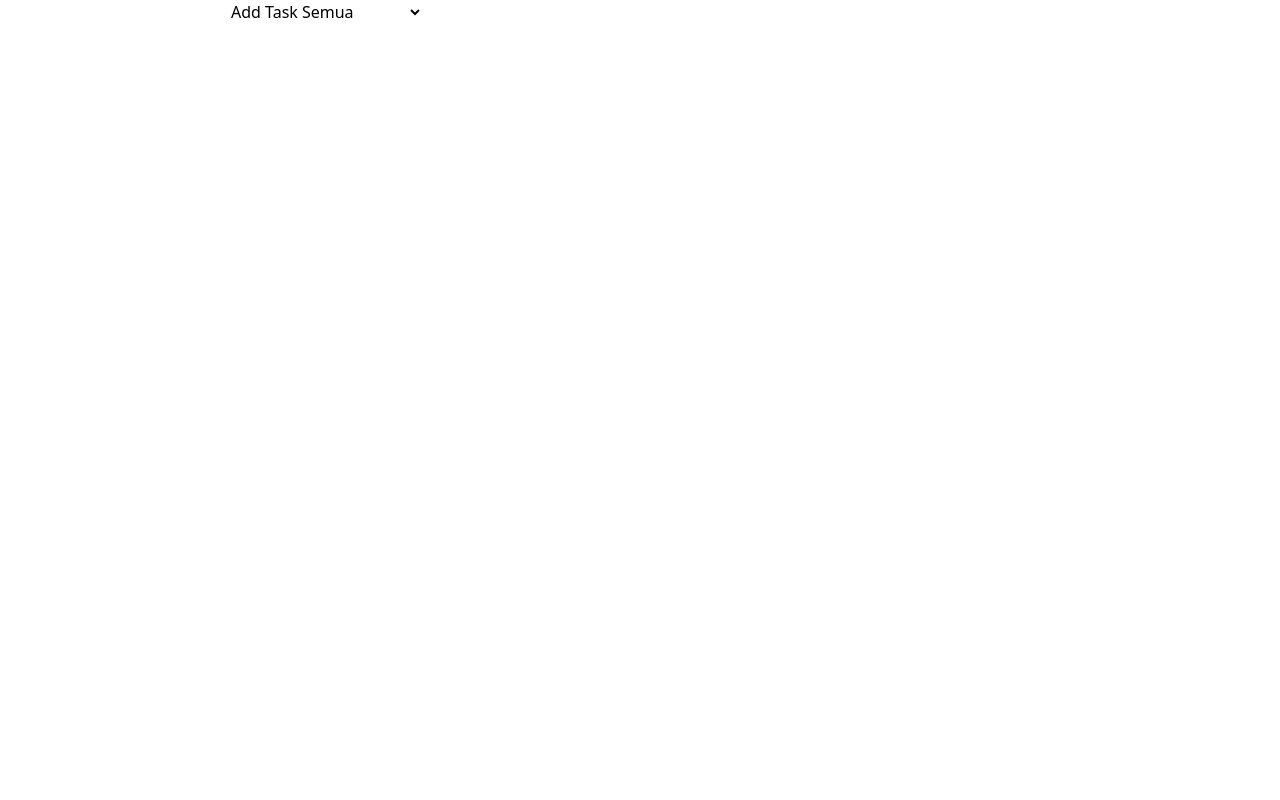
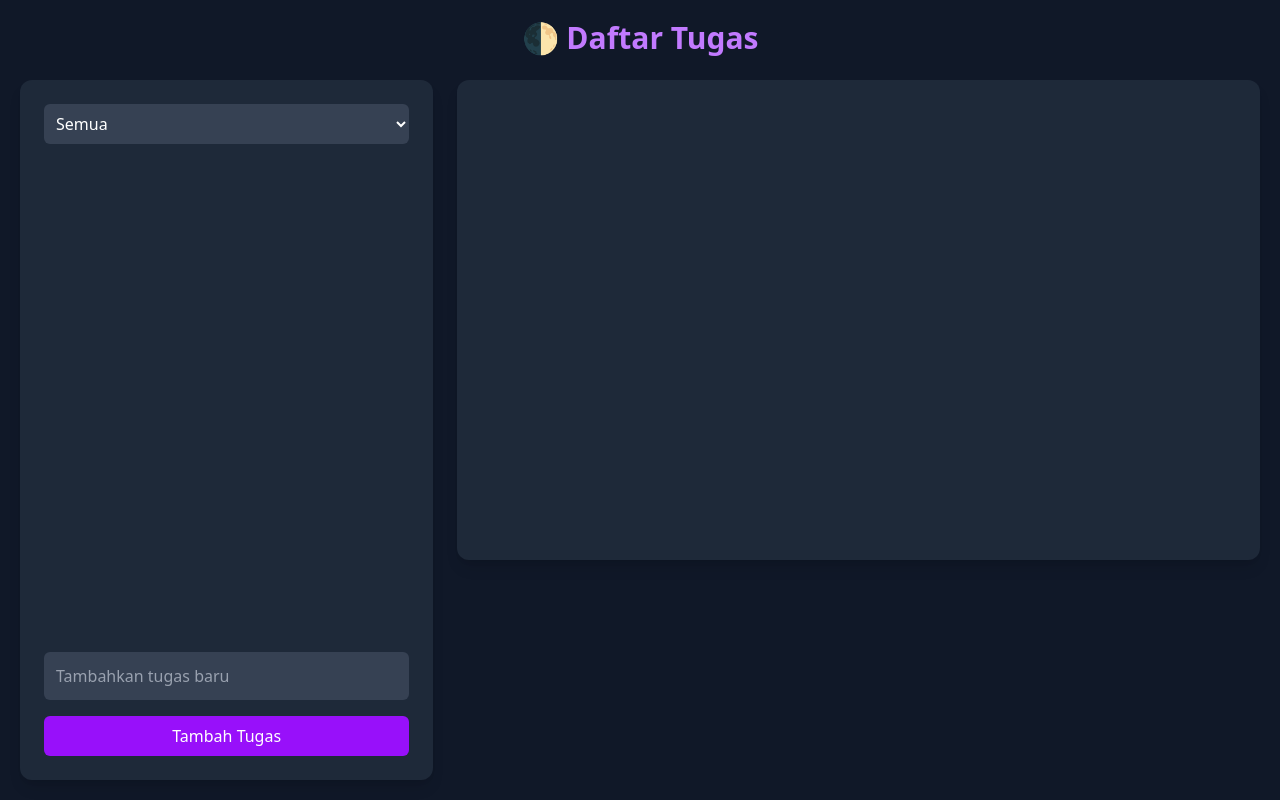
Before and after one commit to Zaki123434/32-pbk-uts-233510762, a Vue app: page / in a window 1280 px wide. Built offline with nearby package versions, Linux system fonts and the light colour scheme.

Commit message:
hapus function toggle dan styling

```diff
--- a/src/App.vue
+++ b/src/App.vue
@@ -20,10 +20,6 @@ const removeTask = (task) => {
   tasks.value = tasks.value.filter(t => t.id !== task.id);
 };
 
-const toggleTask = (task) => {
-  task.completed == !task.completed;
-}
-
 const filteredTasks = computed(() => {
   if (filter.value === 'selesai') {
     return tasks.value.filter(task => task.completed);
@@ -33,26 +29,70 @@ const filteredTasks = computed(() => {
     return tasks.value;
   }
 });
-
 </script>
 
 <template>
-  <div>
-    <input type="text" v-model="newTask" @keyup.enter="addTask">
-    <button @click="addTask">Add Task</button>
-    <select v-model="filter">
+  <div class="min-h-screen bg-gray-900 text-gray-100 p-5 flex flex-col">
+    <header class="text-center text-3xl font-extrabold text-purple-400 mb-6">
+      🌓 Daftar Tugas
+    </header>
+
+    <main class="flex-1 flex flex-col md:flex-row gap-6 h-120">
+      <!-- Input Panel -->
+      <div class="md:w-1/3 bg-gray-800 shadow-lg rounded-xl p-6 flex flex-col justify-between gap-4">
+        <select
+          v-model="filter"
+          class="p-2 bg-gray-700 text-white rounded-md focus:outline-none focus:ring-2 focus:ring-purple-500"
+        >
           <option value="semua">Semua</option>
           <option value="selesai">Selesai</option>
           <option value="belum selesai">Belum Selesai</option>
         </select>
-    <ul>
-      <li v-for="task in filteredTasks" :key="task.id">
-        <input type="checkbox" v-model="task.completed" @change="toggleTask(task)">
+        <div class="flex flex-col gap-4">
+          <input
+          type="text"
+          v-model="newTask"
+          @keyup.enter="addTask"
+          placeholder="Tambahkan tugas baru"
+          class="p-3 rounded-md bg-gray-700 text-white placeholder-gray-400 focus:outline-none focus:ring-2 focus:ring-purple-500"
+          />
+          <button
+          @click="addTask"
+          class="bg-purple-600 hover:bg-purple-700 text-white px-4 py-2 rounded-md transition"
+          >
+          Tambah Tugas
+        </button>
+      </div>
+
+      </div>
+
+      <!-- List Panel -->
+      <div class="flex-1 bg-gray-800 shadow-lg rounded-xl p-5 overflow-y-auto h-120">
+        <ul class="space-y-3">
+          <li
+            v-for="task in filteredTasks"
+            :key="task.id"
+            class="flex items-center justify-between bg-gray-700 p-3 rounded-md"
+          >
+            <div class="flex items-center gap-3">
+              <input
+                type="checkbox"
+                v-model="task.completed"
+                class="accent-purple-500 w-5 h-5"
+              />
+              <span :class="{ 'line-through text-gray-400': task.completed }">
                 {{ task.text }}
-        <button @click="removeTask(task)">Remove</button>
+              </span>
+            </div>
+            <button
+              @click="removeTask(task)"
+              class="text-red-400 hover:text-red-600 font-bold"
+            >
+              ✕
+            </button>
           </li>
         </ul>
       </div>
+    </main>
+  </div>
 </template>
-
-<style scoped></style>
```
Lines whose indentation alone changed are shown as unchanged.
